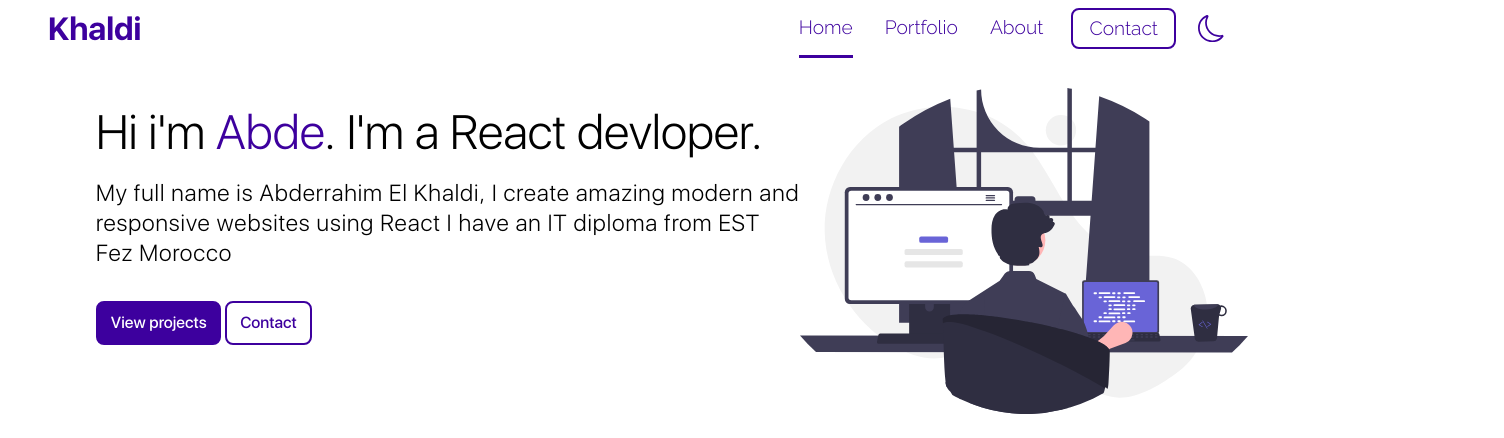
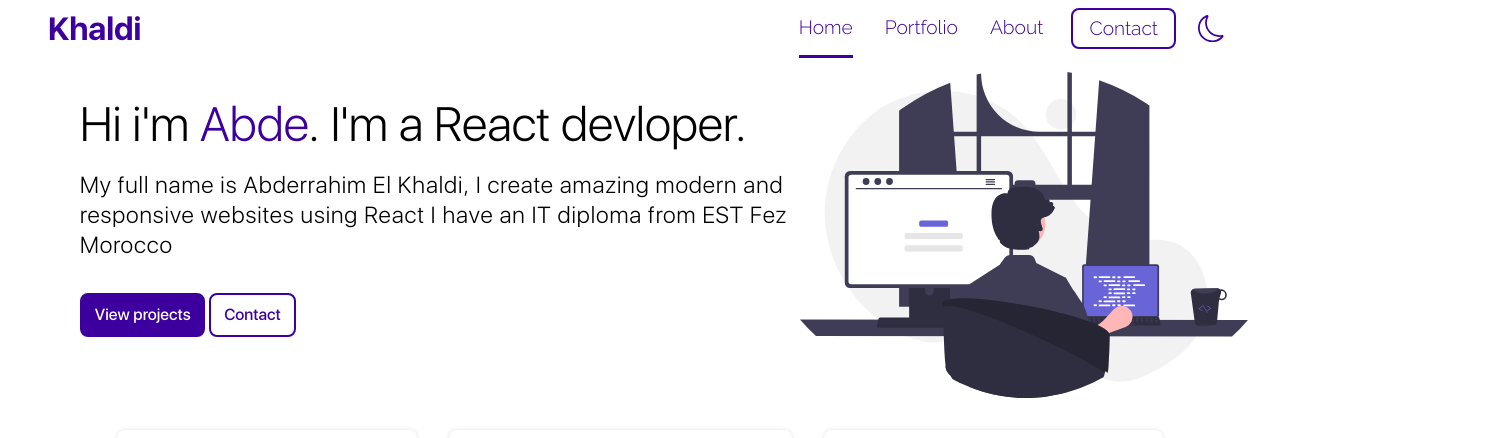
Before and after one commit to devkhaldi/portfolio, a React (Create React App) app: page / in a window 1280 px wide. Shown: the top 438 px of the page, 1504 px wide, since content can reach past the window. Built offline with nearby package versions, Linux system fonts and the light colour scheme.

Commit message:
finish hero style

```diff
--- a/src/home/Hero.css
+++ b/src/home/Hero.css
@@ -11,8 +11,8 @@
   display: flex;
 }
 .hero .hero-text .text-content {
-  padding-top: 2rem;
-  padding-left: 4rem;
+  padding-top: 1.5rem;
+  padding-left: 3rem;
 }
 .hero .hero-text h1 {
   color: var(--black);
@@ -48,7 +48,6 @@
 }
 
 .hero .hero-illustration img {
-  margin-top: 1rem;
   max-width: 35vw;
 }
 /* Hero Cards */
--- a/src/home/Hero.js
+++ b/src/home/Hero.js
@@ -18,18 +18,15 @@ const Hero = () => {
             Morocco
           </p>
           <div className='hero-buttons'>
-            <Link className='btn' exact to='/portfolio' data-aos='fade-right'>
+            <Link className='btn' exact to='/portfolio'>
               View projects
             </Link>
-            <Link className='btn' exact to='/contact' data-aos='fade-left'>
+            <Link className='btn' exact to='/contact'>
               Contact
             </Link>
           </div>
         </div>
-        <div
-          className='hero-illustration'
-          data-aos='fade-down-left'
-          data-aos-duration='500'>
+        <div className='hero-illustration'>
           <img src={illustration} alt='illustration' />
         </div>
       </div>
--- a/src/portfolio/Hero.css
+++ b/src/portfolio/Hero.css
@@ -11,8 +11,8 @@
   display: flex;
 }
 .portfolio-hero .hero-text .text-content {
-  padding-top: 2rem;
-  padding-left: 4rem;
+  padding-top: 1.5rem;
+  padding-left: 3rem;
 }
 .portfolio-hero .hero-text h1 {
   color: var(--black);
```
